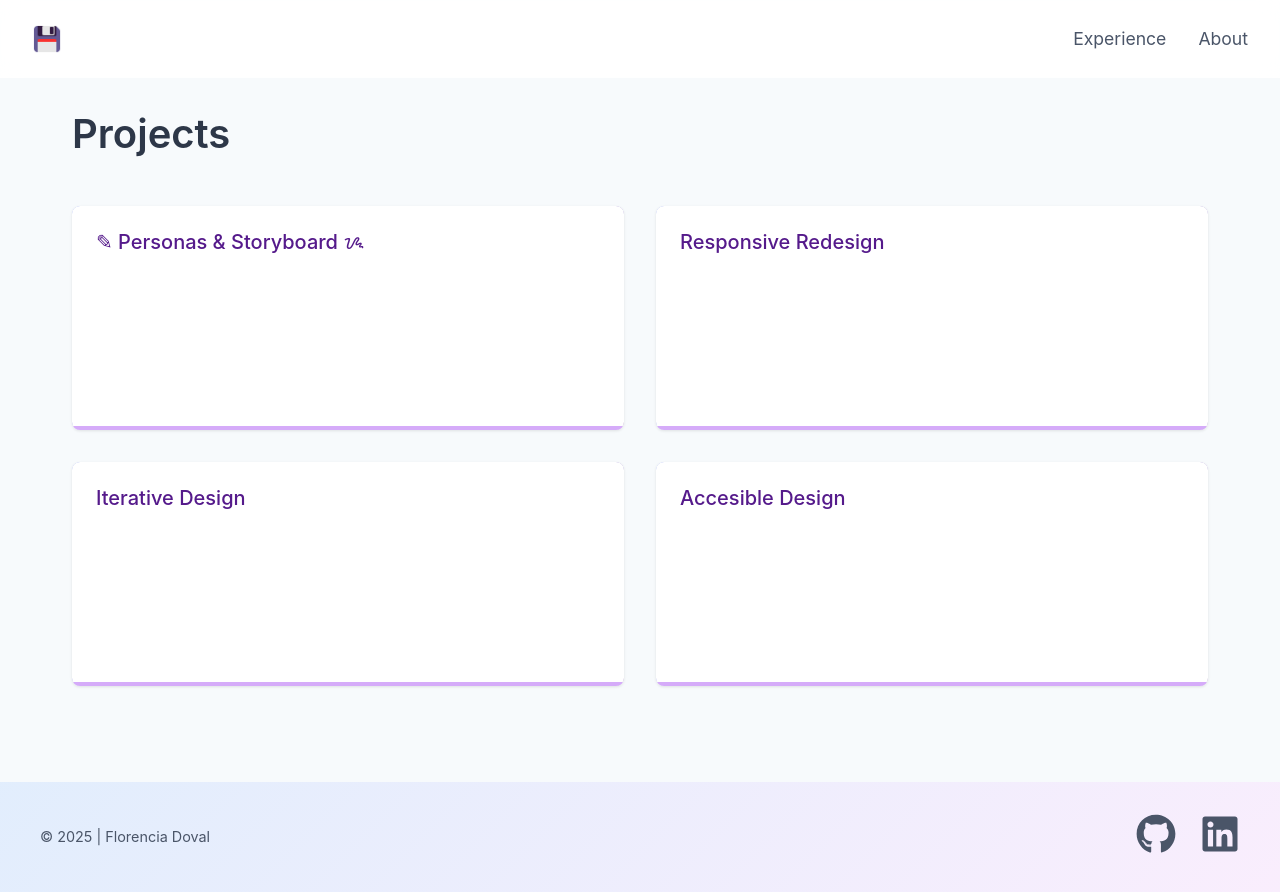
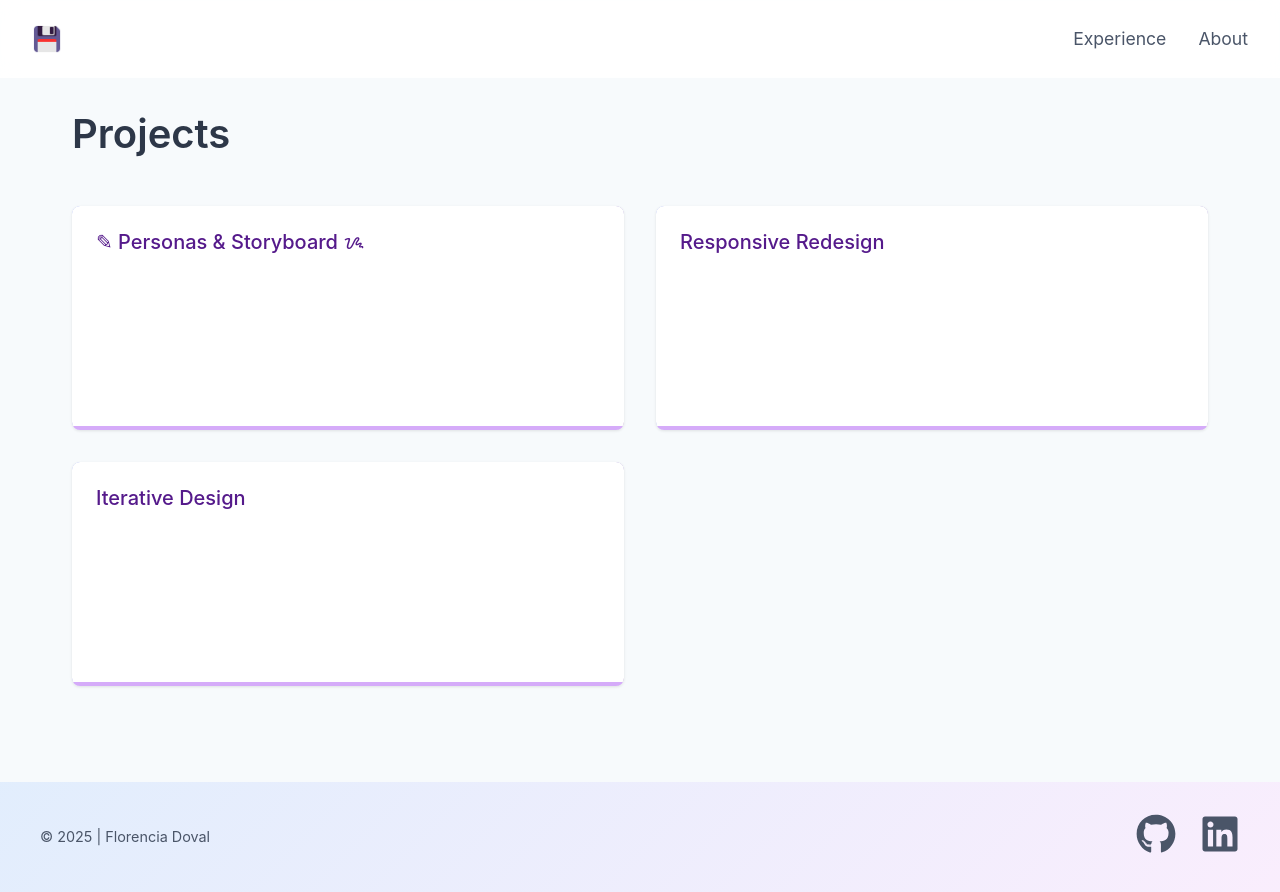
Before and after one commit to FloppyDoval/portfolio, a React (Create React App) app: page / in a window 1280 px wide. Built offline with nearby package versions, Linux system fonts and the light colour scheme.

Commit message:
removed accesibility page

```diff
--- a/src/App.tsx
+++ b/src/App.tsx
@@ -6,7 +6,7 @@ import './App.css';
 import Home from './pages/Home';
 import About from './pages/About';
 import Experience from './pages/Experience';
-import AccessibilityBlog from '../src/pages/Acc';
+// import AccessibilityBlog from '../src/pages/Acc';
 import Personas from './pages/ProjectDetails/Personas';
 import Responsive from './pages/ProjectDetails/responsive-redesign';
 import Iterative from './pages/ProjectDetails/IterativeDesign';
@@ -29,7 +29,7 @@ function App() {
             <Route path="/" element={<Home />} />
             <Route path="/about" element={<About />} />
             <Route path="/experience" element={<Experience />} />
-            <Route path="/projects/acc" element={<AccessibilityBlog />} />
+            {/* <Route path="/projects/acc" element={<AccessibilityBlog />} /> */}
             <Route path="/projects/personas" element={<Personas />} />
             <Route path="/projects/responsive" element={<Responsive />} />
             <Route path="/projects/iterative" element={<Iterative />} />
--- a/src/pages/Home.tsx
+++ b/src/pages/Home.tsx
@@ -32,15 +32,15 @@ const projects = [
     thumbnail: process.env.PUBLIC_URL + '/images/iterative-design-thumbnail.png',
     path: '/projects/Iterative'
   },
-  {
-    id: 'acc',
-    title: 'Accesible Design',
-    subtitle: '',
-    description: 'In this project, I found a website to be improved, identified the key usability and accessibility issues, created a Visual Design Style Guide and developed a responsive version of the website!',
-    tags: ["UI Design", "Style MockUps", "User Research"],
-    thumbnail: process.env.PUBLIC_URL + '/images/iterative-design-thumbnail.png',
-    path: '/projects/acc'
-  }
+  // {
+  //   id: 'acc',
+  //   title: 'Accesible Design',
+  //   subtitle: '',
+  //   description: 'In this project, I found a website to be improved, identified the key usability and accessibility issues, created a Visual Design Style Guide and developed a responsive version of the website!',
+  //   tags: ["UI Design", "Style MockUps", "User Research"],
+  //   thumbnail: process.env.PUBLIC_URL + '/images/iterative-design-thumbnail.png',
+  //   path: '/projects/acc'
+  // }
 ];
 
 const Home: React.FC = () => {
```
